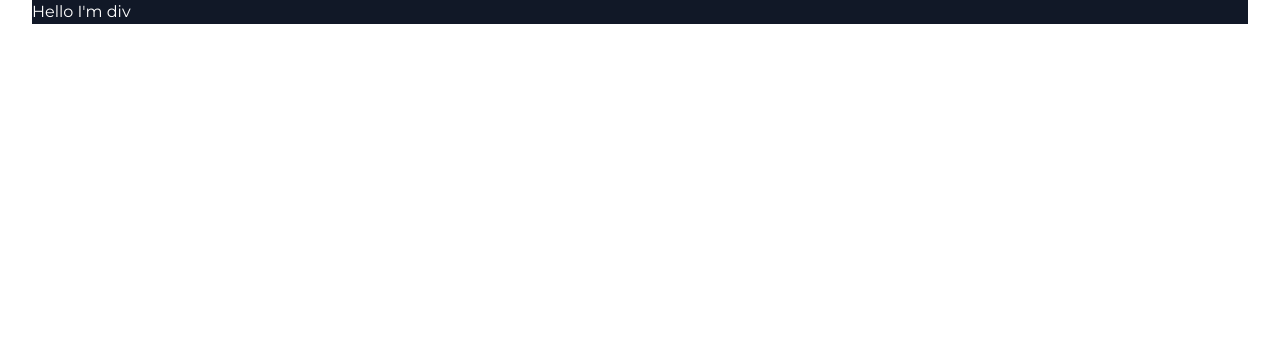
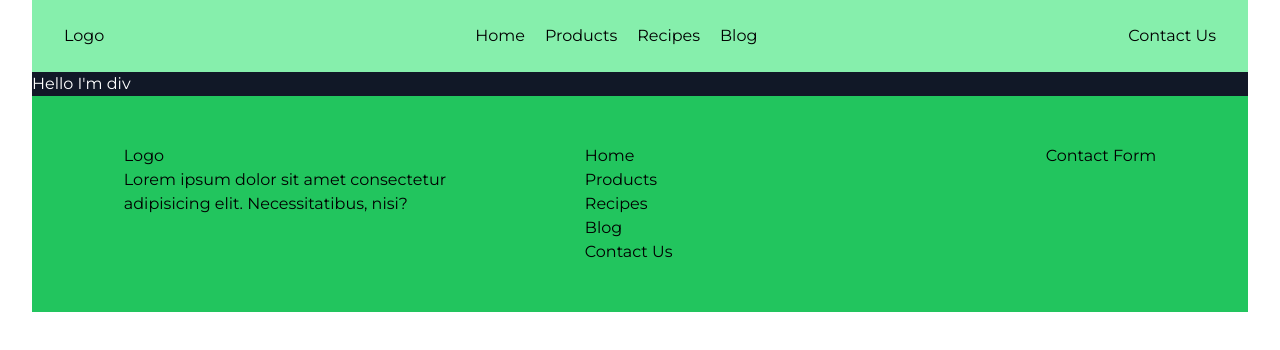
Before and after one commit to Saad-Khan-11/recipe-app, a Nuxt app: page / in a window 1280 px wide. Shown: the top 350 px of the page. Built offline with nearby package versions, Linux system fonts and the light colour scheme.

Commit message:
designed basic layout

```diff
--- /dev/null
+++ b/layouts/default.vue
@@ -0,0 +1,42 @@
+<template>
+  <div class="container">
+    <header>
+      <nav class="flex justify-between bg-green-300 px-8 py-6 font-Montserrat">
+        <div>Logo</div>
+        <div class="flex justify-around gap-5">
+          <div>Home</div>
+          <div>Products</div>
+          <div>Recipes</div>
+          <div>Blog</div>
+        </div>
+        <div>Contact Us</div>
+      </nav>
+    </header>
+    <div><slot /></div>
+    <footer>
+      <div
+        class="flex flex-col-3 justify-around bg-green-500 p-12 font-Montserrat"
+      >
+        <div class="w-1/3">
+          <div>Logo</div>
+          <div>
+            Lorem ipsum dolor sit amet consectetur adipisicing elit.
+            Necessitatibus, nisi?
+          </div>
+        </div>
+        <div class="w-1/3">
+          <div>Home</div>
+          <div>Products</div>
+          <div>Recipes</div>
+          <div>Blog</div>
+          <div>Contact Us</div>
+        </div>
+        <div>Contact Form</div>
+      </div>
+    </footer>
+  </div>
+</template>
+
+<script setup></script>
+
+<style scoped></style>
--- a/pages/index.vue
+++ b/pages/index.vue
@@ -1,5 +1,5 @@
 <template>
-  <div class="font-Montserrat container">
+  <div class="font-Montserrat">
     <div class="bg-gray-900 text-white">Hello I'm div</div>
   </div>
 </template>
```
